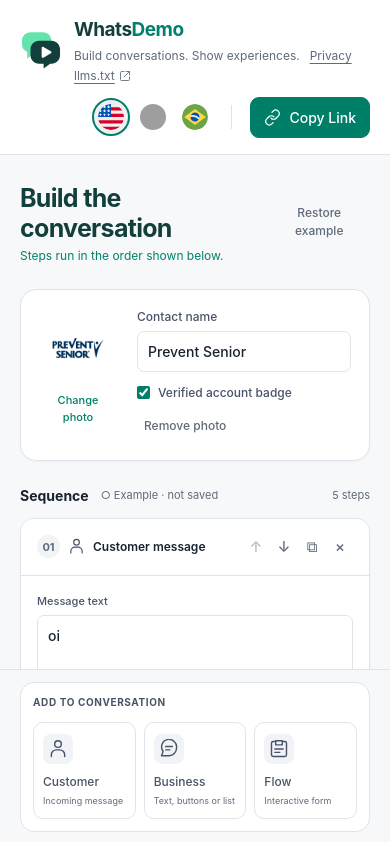
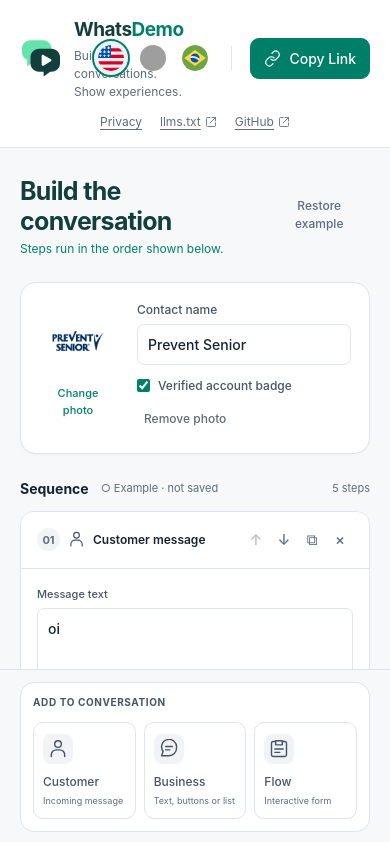
Before and after one commit to guilher-me/whats-demo, a React (Vite) app: page / in a window 390 px wide. Shown: the top 842 px of the page. Built offline with nearby package versions, Linux system fonts and the light colour scheme; grey boxes are pictures that could not be loaded.

Commit message:
feat: center header navigation and add GitHub repository link

```diff
--- a/src/app/AppHeader.tsx
+++ b/src/app/AppHeader.tsx
@@ -4,6 +4,7 @@
 import { LanguageSwitcher } from '../i18n/LanguageSwitcher';
 import { PrivacyNotice } from '../features/privacy/PrivacyNotice';
 import { AgentGuideLink } from '../features/automation/AgentGuideLink';
+import { ControlIcon } from '../components/icons/ControlIcon';
 export function AppHeader({ children, disabled }: { children: ReactNode; disabled?: boolean }) {
   const t = useT();
 
@@ -19,11 +20,23 @@
           </h1>
           <div className="brand-meta">
             <p>{t('app.tagline')}</p>
-            <PrivacyNotice disabled={disabled} />
-            <AgentGuideLink />
           </div>
         </div>
       </div>
+      <nav className="header-links" aria-label={t('app.navigation')}>
+        <PrivacyNotice disabled={disabled} />
+        <AgentGuideLink />
+        <a
+          className="privacy-link agent-guide-link"
+          href="https://github.com/guiIher-me/whats-demo"
+          target="_blank"
+          rel="noopener noreferrer"
+          aria-label={t('app.githubLink')}
+        >
+          GitHub
+          <ControlIcon name="external" width="12" height="12" />
+        </a>
+      </nav>
       <div className="header-actions">
         <LanguageSwitcher disabled={disabled} />
         {children}
--- a/src/i18n/locales/en.json
+++ b/src/i18n/locales/en.json
@@ -304,5 +304,7 @@
   "privacy.deleteBody": "Use your browser’s privacy or storage settings to clear this page’s saved data. This removes the local draft and language preference. Restoring the example replaces the journey; it does not clear all saved data. Downloaded files and previously copied links are not deleted.",
   "privacy.connectionsTitle": "Cookies and connections",
   "privacy.connectionsBody": "WhatsDemo does not set cookies or include advertising, analytics or trackers. The app does not upload journeys to a backend; generating a link and recording a video happen in your browser. When hosted online, the hosting provider may process access logs under its own privacy policy.",
-  "automation.guideLink": "AI interaction guide (llms.txt)"
+  "automation.guideLink": "AI interaction guide (llms.txt)",
+  "app.navigation": "Main navigation",
+  "app.githubLink": "GitHub repository (opens in a new tab)"
 }
--- a/src/i18n/locales/es.json
+++ b/src/i18n/locales/es.json
@@ -304,5 +304,7 @@
   "privacy.deleteBody": "Usa los ajustes de privacidad o almacenamiento del navegador para borrar los datos guardados de esta página. Esto elimina el borrador local y la preferencia de idioma. Restaurar el ejemplo reemplaza el recorrido; no borra todos los datos guardados. Los archivos descargados y los enlaces copiados anteriormente no se eliminan.",
   "privacy.connectionsTitle": "Cookies y conexiones",
   "privacy.connectionsBody": "WhatsDemo no establece cookies ni incluye publicidad, analítica o rastreadores. La aplicación no sube recorridos a un servidor; los enlaces y vídeos se generan en tu navegador. Si se aloja en línea, el proveedor de alojamiento puede procesar registros de acceso según su propia política de privacidad.",
-  "automation.guideLink": "Guía de interacción para IA (llms.txt)"
+  "automation.guideLink": "Guía de interacción para IA (llms.txt)",
+  "app.navigation": "Navegación principal",
+  "app.githubLink": "Repositorio de GitHub (se abre en una pestaña nueva)"
 }
--- a/src/i18n/locales/pt-BR.json
+++ b/src/i18n/locales/pt-BR.json
@@ -304,5 +304,7 @@
   "privacy.deleteBody": "Use as configurações de privacidade ou armazenamento do navegador para limpar os dados salvos desta página. Isso remove o rascunho local e a preferência de idioma. Restaurar o exemplo substitui a jornada; não limpa todos os dados salvos. Arquivos baixados e links copiados anteriormente não são apagados.",
   "privacy.connectionsTitle": "Cookies e conexões",
   "privacy.connectionsBody": "O WhatsDemo não define cookies nem inclui publicidade, analytics ou rastreadores. O aplicativo não envia jornadas a um backend; gerar um link e gravar um vídeo acontece no seu navegador. Quando hospedado na web, o provedor de hospedagem pode processar registros de acesso conforme a própria política de privacidade.",
-  "automation.guideLink": "Guia de interação para IAs (llms.txt)"
+  "automation.guideLink": "Guia de interação para IAs (llms.txt)",
+  "app.navigation": "Navegação principal",
+  "app.githubLink": "Repositório no GitHub (abre em nova guia)"
 }
--- a/src/styles/base.css
+++ b/src/styles/base.css
@@ -74,7 +74,8 @@
 .app-header {
   height: 88px;
   padding: 0 32px;
-  display: flex;
+  display: grid;
+  grid-template-columns: minmax(0, 1fr) auto minmax(0, 1fr);
   align-items: center;
   justify-content: space-between;
   border-bottom: 1px solid var(--line);
@@ -153,6 +154,13 @@
   display: flex;
   align-items: center;
   gap: 8px;
+  justify-self: end;
+}
+.header-links {
+  display: flex;
+  align-items: center;
+  justify-content: center;
+  gap: 18px;
 }
 .share-button {
   display: inline-flex;
@@ -394,10 +402,15 @@
     padding-bottom: 30px;
   }
   .app-header {
+    grid-template-columns: minmax(0, 1fr) auto;
     height: auto;
     min-height: 88px;
     flex-wrap: wrap;
     padding: 16px 20px;
+  }
+  .header-links {
+    grid-column: 1 / -1;
+    grid-row: 2;
   }
   .header-actions {
     flex-wrap: wrap;
```
